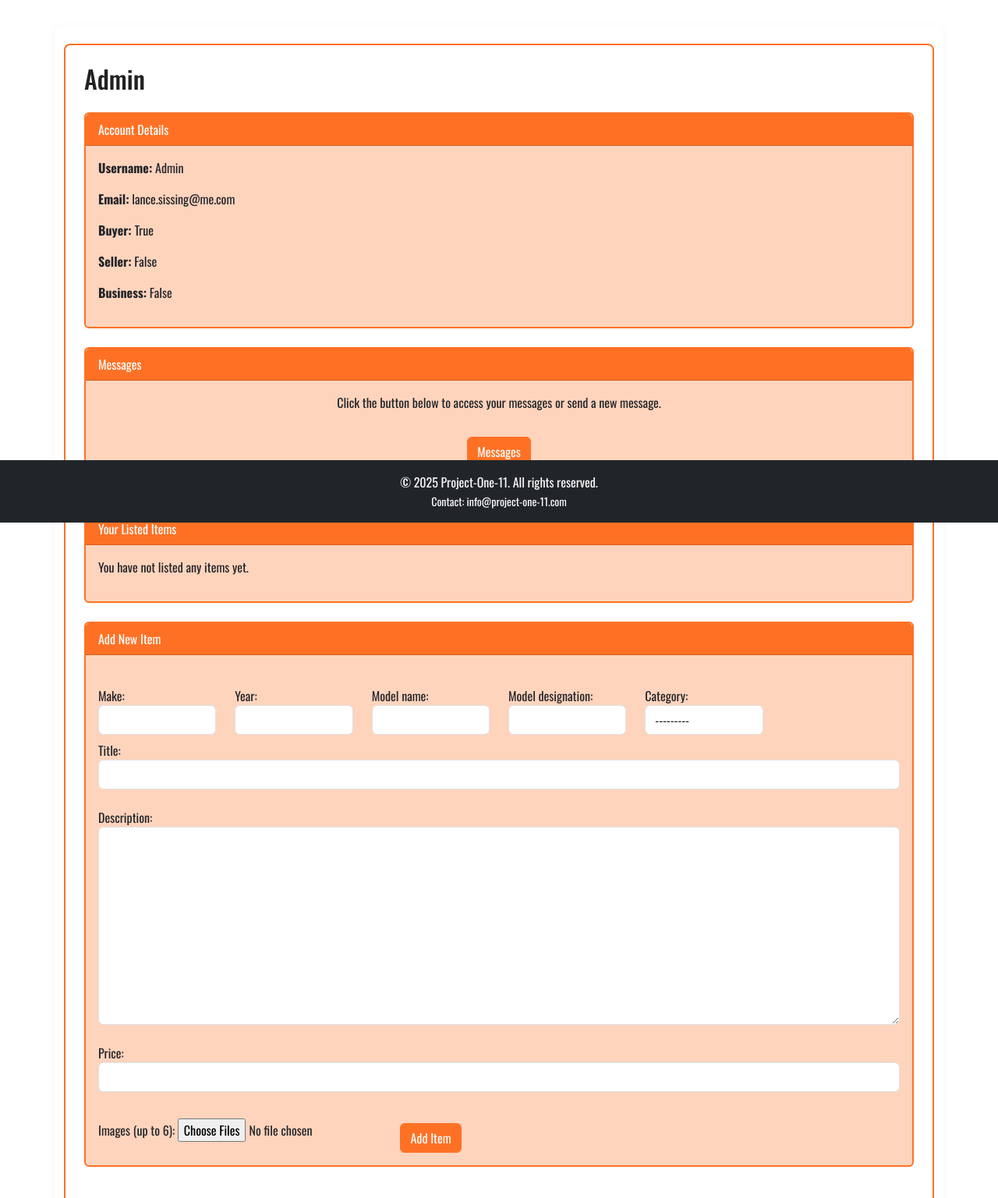
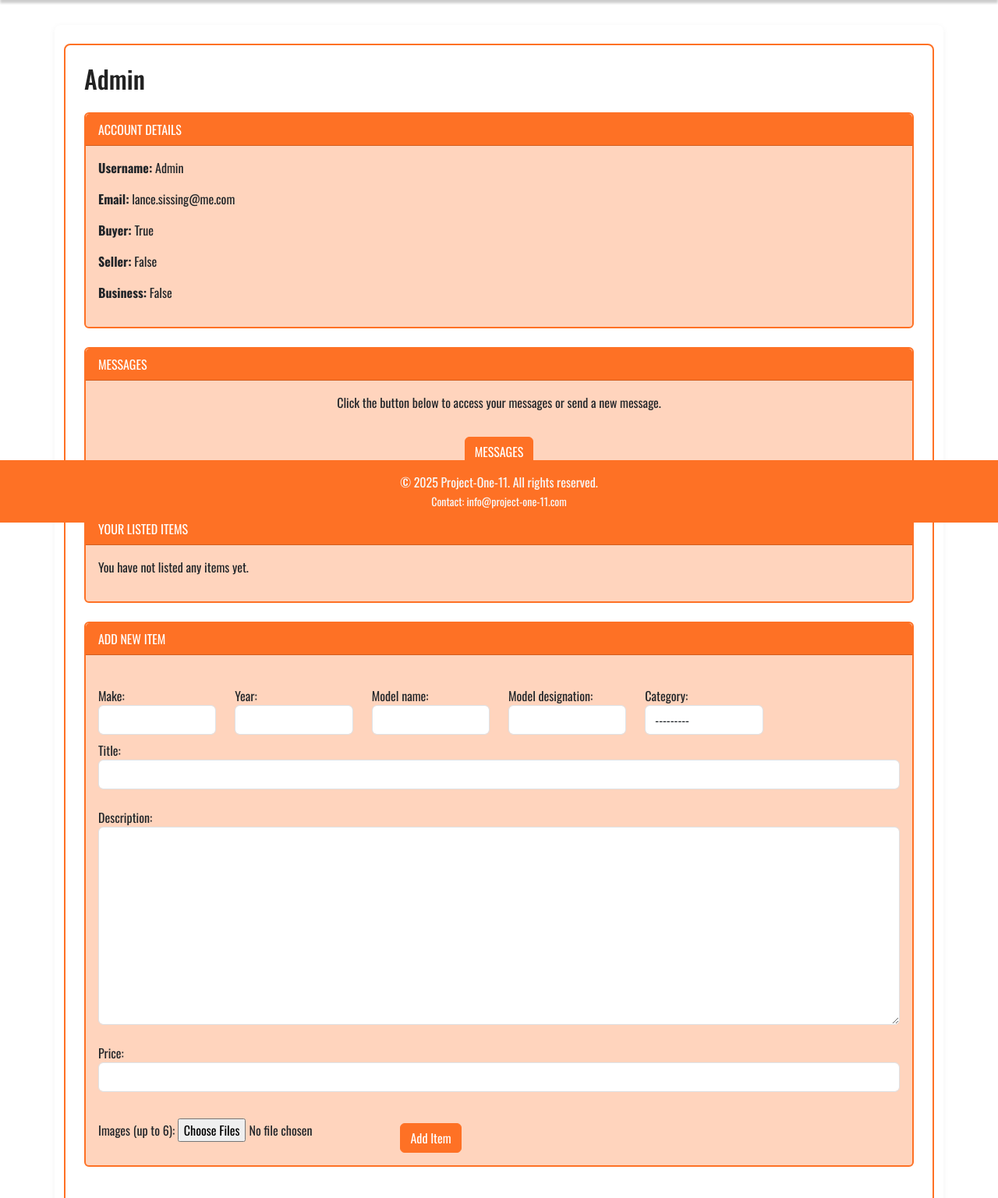
Before and after one commit to LanceSissing/Project-One-11, a Django app: page /account/ in a window 1280 px wide. Shown: the part 130-1666 px from the top of the page at 78% size. Run offline with Django 5.2, Linux system fonts and the light colour scheme; a user stored in the database is signed in; data comes from the database, SQL or seed files in the repository.

Commit message:
Revise CSS and add effects to navbar

```diff
--- a/accounts/templates/account.html
+++ b/accounts/templates/account.html
@@ -16,7 +16,7 @@
 
   <div class="mb-4"></div>
   <div class="card mb-4">
-    <div class="card-header bg-primary text-white">Account Details</div>
+    <div class="card-header bg-primary text-white">ACCOUNT DETAILS</div>
     <div class="card-body">
       <p><strong>Username:</strong> {{ user.username }}</p>
       <p><strong>Email:</strong> {{ user.email|default:'(not set)' }}</p>
@@ -27,15 +27,15 @@
   </div>
 
   <div class="card mb-4">
-  <div class="card-header">Messages</div>
+  <div class="card-header">MESSAGES</div>
   <div class="card-body text-center">
     <p>Click the button below to access your messages or send a new message.</p>
-    <a href="/marketplace/inbox/" class="btn btn-info my-3">Messages</a>
+    <a href="/marketplace/inbox/" class="btn btn-info my-3">MESSAGES</a>
   </div>
   </div>
 
   <div class="card mb-4">
-    <div class="card-header bg-info text-white">Your Listed Items</div>
+    <div class="card-header bg-info text-white">YOUR LISTED ITEMS</div>
     <div class="card-body">
       {% if items %}
         <ul class="list-group">
@@ -63,7 +63,7 @@
   </div>
 
   <div class="card mb-4">
-    <div class="card-header bg-success text-white">Add New Item</div>
+    <div class="card-header bg-success text-white">ADD NEW ITEM</div>
     <div class="card-body">
       <form method="post" enctype="multipart/form-data">
         {% csrf_token %}
--- a/static/style.css
+++ b/static/style.css
@@ -171,3 +171,11 @@
   margin-left: 0 !important;
   margin-right: 0 !important;
 }
+
+header {
+  background: #fe7125 !important;
+  color: #fff;
+  padding: 1em 0;
+  box-shadow: 0 4px 3px rgba(0,0,0,0.2);
+  z-index: 1030;
+}
--- a/templates/base.html
+++ b/templates/base.html
@@ -37,7 +37,7 @@
     <main class="container py-4">
         {% block content %}{% endblock %}
     </main>
-    <footer class="bg-dark text-light text-center py-3 mt-auto">
+    <footer class="text-light text-center py-3 mt-auto">
         &copy; {{ now|default:2025 }} Project-One-11. All rights reserved.<br>
         <small>Contact: info@project-one-11.com</small>
     </footer>
```
